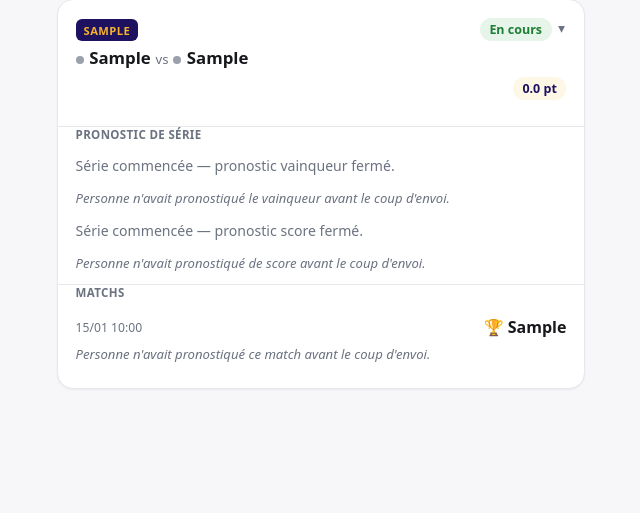
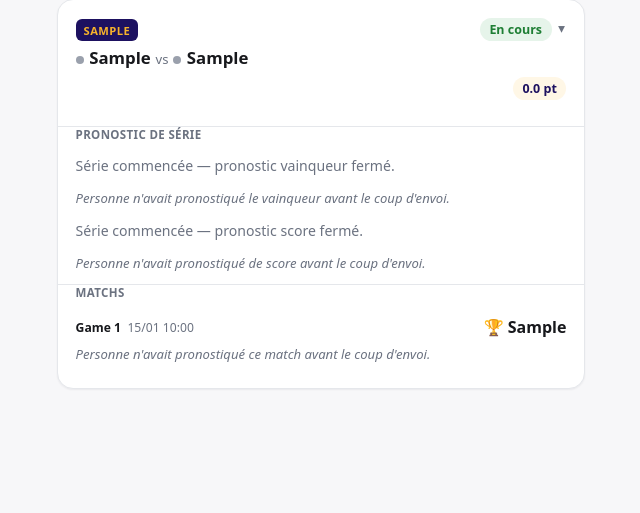
Before and after one commit to benoitvdk/nba-pronos-app, a Flask app: page / in a window 1280 px wide. Shown: the part 142-655 px from the top of the page, without its empty margins (319-959 px from the left). Run offline with Flask 3, Linux system fonts and the light colour scheme; the visitor is signed in with stand-in values (Sample User, id 1); tables that the repository leaves empty hold one stand-in row (values such as "Sample post").

Commit message:
feat: show Game N label before each game's date/time

```diff
--- a/app/home.py
+++ b/app/home.py
@@ -86,12 +86,20 @@ def index():
         winner_pred = own_by_series.get((series.id, "series_winner"))
         score_pred = own_by_series.get((series.id, "series_score"))
 
+        # 1-indexed position of each game within the series in chronological
+        # order (Game 1 .. Game 7), independent of series_games' own display
+        # order (most recent first, see the query above).
+        game_numbers = {
+            gm.id: n for n, gm in enumerate(sorted(series_games, key=lambda gm: gm.game_date), start=1)
+        }
+
         games_rows = []
         for game in series_games:
             open_ = game.result is None and ensure_aware_utc(game.game_date) > now
             games_rows.append(
                 {
                     "game": game,
+                    "game_number": game_numbers[game.id],
                     "prediction": own_by_game.get(game.id),
                     "open": open_,
                     "all_predictions": other_by_game.get(game.id, []) if not open_ else [],
--- a/app/static/css/style.css
+++ b/app/static/css/style.css
@@ -273,6 +273,18 @@ form.inline button[style*="background"]:hover { filter: brightness(0.92); }
   gap: 0.6rem;
   flex-wrap: wrap;
 }
+.game-row .game-meta {
+  display: flex;
+  align-items: baseline;
+  gap: 0.4rem;
+  flex-shrink: 0;
+}
+.game-row .game-number {
+  font-size: 0.76rem;
+  font-weight: 700;
+  color: var(--text);
+  white-space: nowrap;
+}
 .game-row .game-date {
   font-size: 0.76rem;
   color: var(--muted);
--- a/app/templates/home.html
+++ b/app/templates/home.html
@@ -150,7 +150,10 @@
             {% set game = gr.game %}
             <div class="game-row-item">
               <div class="game-row">
-                <span class="game-date">{{ game.game_date.strftime('%d/%m %H:%M') }}</span>
+                <span class="game-meta">
+                  <strong class="game-number">Game {{ gr.game_number }}</strong>
+                  <span class="game-date">{{ game.game_date.strftime('%d/%m %H:%M') }}</span>
+                </span>
                 <div class="game-outcome">
                   {% if game.result %}
                     <span class="game-result"><span class="trophy">🏆</span>{{ game.team_a if game.result == 'team_a' else game.team_b }}</span>
--- a/app/templates/player.html
+++ b/app/templates/player.html
@@ -109,7 +109,10 @@
             {% set game = gr.game %}
             <div class="game-row-item">
               <div class="game-row">
-                <span class="game-date">{{ game.game_date.strftime('%d/%m %H:%M') }}</span>
+                <span class="game-meta">
+                  <strong class="game-number">Game {{ gr.game_number }}</strong>
+                  <span class="game-date">{{ game.game_date.strftime('%d/%m %H:%M') }}</span>
+                </span>
                 {% if gr.hidden %}
                   <span class="pill locked">🔒 Pas encore révélé</span>
                 {% else %}
```
Also changed, not shown: app/leaderboard.py (+14 -1 lines).
